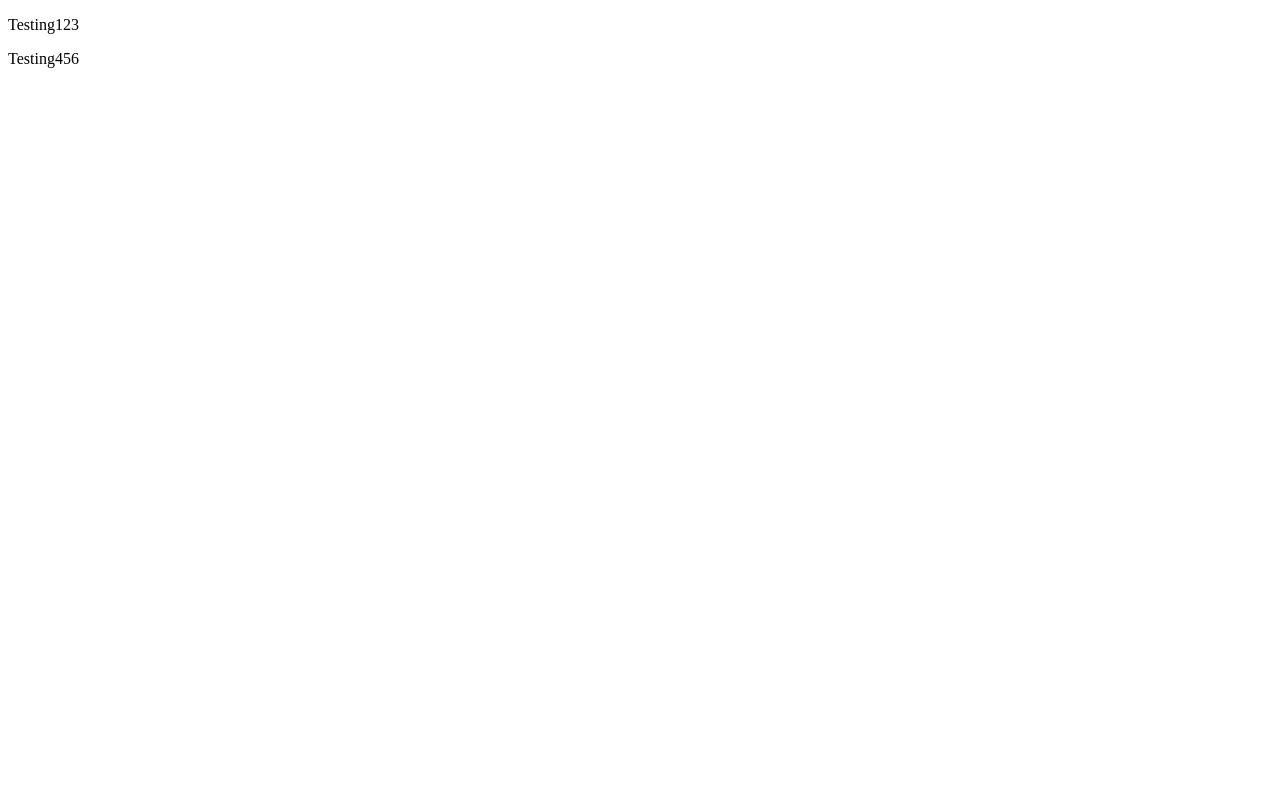
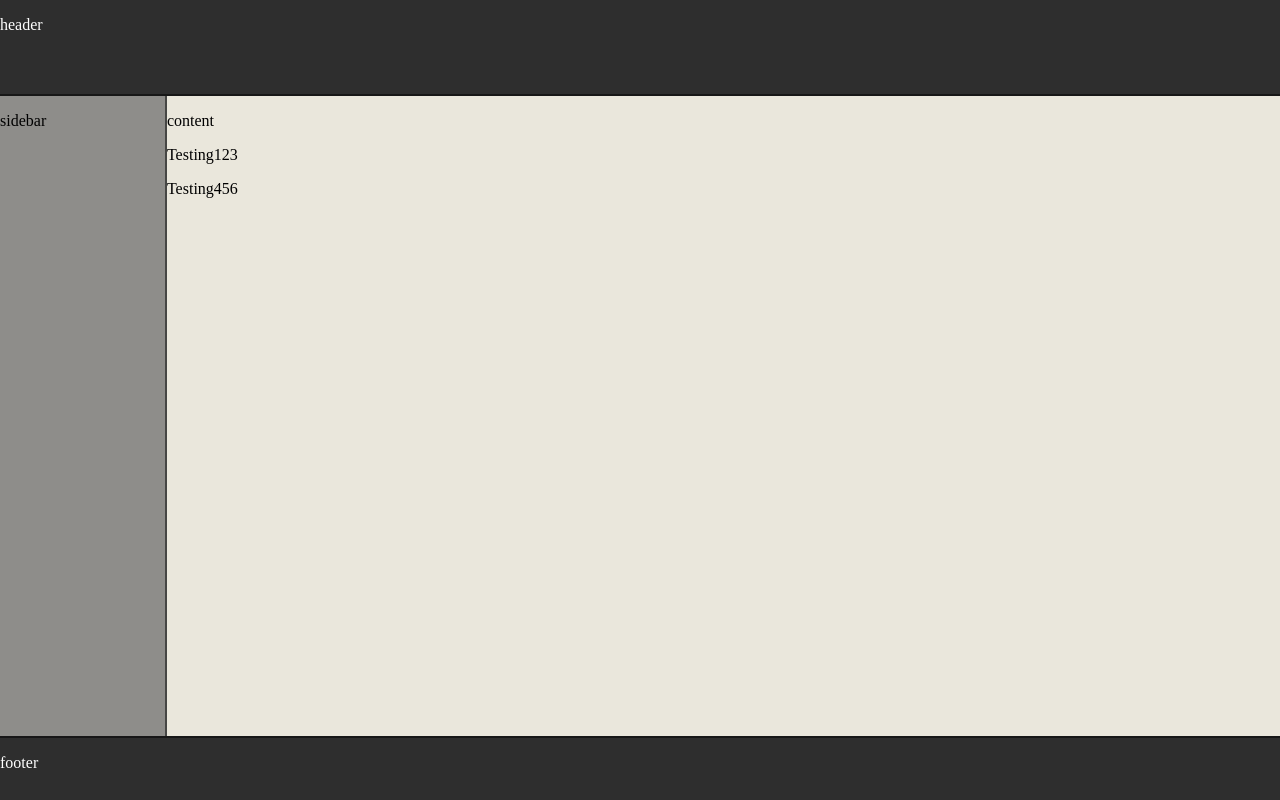
Before and after one commit to ZacharyDangelo/TOP_Todo, a website built with webpack: page dist/index.html in a window 1280 px wide. Built offline with Linux system fonts and the light colour scheme.

Commit message:
Created basic HTML layout and css styling for the layout using grid.

```diff
--- a/src/index.js
+++ b/src/index.js
@@ -1,5 +1,6 @@
 import Todo from "./todo";
 import Project from "./project";
+import "./style.css";
 
 
 var todo1 = new Todo("Testing123","","",1,"",false);
@@ -9,7 +10,7 @@ var testTodos = [todo1,todo2];
 const displayController = ((document) =>{
     function displayTodos(todos){
         console.log(todos);
-        const todoContainer = document.querySelector(".root");
+        const todoContainer = document.querySelector(".content-container");
         todos.forEach( (todo) => {
             const card = createTodoCard(todo);
             todoContainer.appendChild(card);
--- a/src/style.css
+++ b/src/style.css
@@ -0,0 +1,45 @@
+body{
+    box-sizing: border-box;
+    margin:0;
+    padding:0;
+    max-height:100vh;
+    max-width:100vw;
+    height:100vh;
+
+}
+
+#root{
+    display:grid;
+    grid-template-rows: .75fr 5fr .5fr;
+    grid-template-columns: .75fr 5fr;
+    height:100%;
+    grid-template-areas:
+    "header header"
+    "sidebar content"
+    "footer footer";
+}
+
+.header-container{
+    grid-area: header;
+    background-color: #2e2e2e;
+    border-bottom: 2px solid rgba(0, 0, 0, 0.5);
+    color:white;
+}
+
+.sidebar-container{
+    grid-area: sidebar;
+    background-color: #8E8D8A;
+    border-right: 2px solid rgba(0, 0, 0, 0.5);
+}
+
+.content-container{
+    grid-area: content;
+    background-color: #EAE7DC;
+}
+
+.footer-container{
+    grid-area: footer;
+    background-color: #2e2e2e;
+    border-top: 2px solid rgba(0, 0, 0, 0.5);
+    color:white;
+}
```
Also changed, not shown: dist/index.html, dist/main.js.
